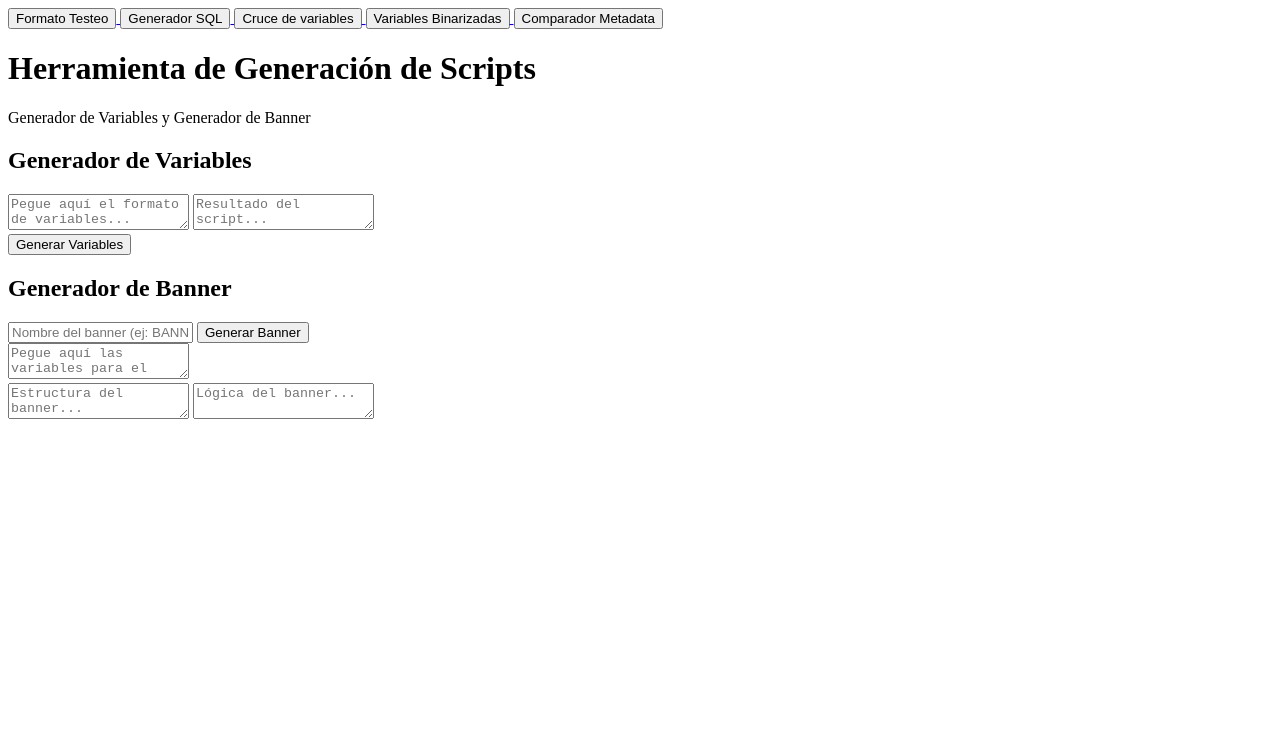
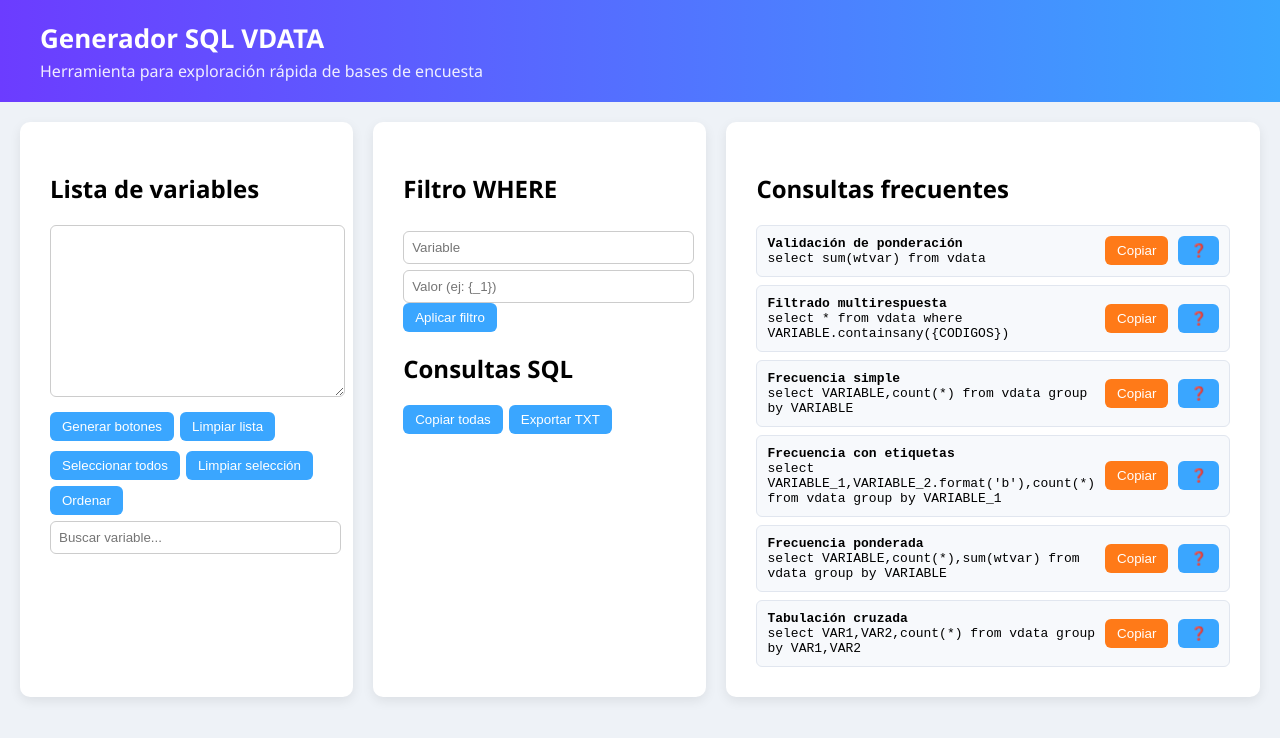
Before and after one commit to jphm22/Herramienta-para-consultas-SQL, a plain HTML site: page index.html in a window 1280 px wide. Drawn offline with Linux system fonts and the light colour scheme.

Commit message:
El index anterior es de otra pagina

```diff
--- a/index.html
+++ b/index.html
@@ -1,11 +1,12 @@
 <!DOCTYPE html>
 <html lang="es">
+
 <head>
 
 <meta charset="UTF-8">
-<title>Herramienta de Generación de Scripts</title>
+<title>Generador SQL VDATA</title>
 
-<link rel="stylesheet" href="style.css">
+<link rel="stylesheet" href="styles.css">
 
 </head>
 
@@ -13,91 +14,83 @@
 
 <header>
 
-<div class="nav-buttons">
+<h1>Generador SQL VDATA</h1>
+<p>Herramienta para exploración rápida de bases de encuesta</p>
 
-<a href="https://jphm22.github.io/FORMATO-TESTEO/" target="_blank">
-<button class="nav-btn">Formato Testeo</button>
-</a>
+</header>
 
-<a href="https://jphm22.github.io/Herramienta-para-consultas-SQL/" target="_blank">
-<button class="nav-btn">Generador SQL</button>
-</a>
+<div class="layout">
 
-<a href="https://jphm22.github.io/Cruce-de-variabales/" target="_blank">
-<button class="nav-btn">Cruce de variables</button>
-</a>
+<!-- PANEL IZQUIERDO -->
 
-<a href="https://jphm22.github.io/VariablesBinarizada/" target="_blank">
-<button class="nav-btn">Variables Binarizadas</button>
-</a>
+<div class="panel">
 
-<a href="https://jphm22.github.io/Comparador_de_METADATA_pruebas/" target="_blank">
-<button class="nav-btn">Comparador Metadata</button>
-</a>
+<h2>Lista de variables</h2>
 
+<textarea id="listaVariables"></textarea>
+
+<div class="grupoBotones">
+
+<button onclick="generarBotones()">Generar botones</button>
+<button onclick="limpiarLista()">Limpiar lista</button>
 
 </div>
 
-<div class="title">
+<div class="grupoBotones">
 
-<h1>Herramienta de Generación de Scripts</h1>
-<p>Generador de Variables y Generador de Banner</p>
+<button onclick="seleccionarTodos()">Seleccionar todos</button>
+<button onclick="limpiarSeleccion()">Limpiar selección</button>
+<button onclick="ordenarVariables()">Ordenar</button>
 
 </div>
 
-</header>
+<input type="text" id="buscador" placeholder="Buscar variable..." onkeyup="filtrar()">
 
+<div id="contador"></div>
 
-<div class="container">
-
-<!-- GENERADOR VARIABLES -->
-
-<div class="section">
-
-<h2>Generador de Variables</h2>
-
-<div class="area">
-
-<textarea id="variablesEntrada" placeholder="Pegue aquí el formato de variables..."></textarea>
-
-<textarea id="variablesSalida" placeholder="Resultado del script..." readonly></textarea>
-
-</div>
-
-<button onclick="generarVariables()">Generar Variables</button>
+<div id="variables"></div>
 
 </div>
 
 
-<!-- GENERADOR BANNER -->
+<!-- PANEL CENTRAL -->
 
-<div class="section">
+<div class="panel">
 
-<h2>Generador de Banner</h2>
+<h2>Filtro WHERE</h2>
 
-<div class="controls">
+<input id="varFiltro" placeholder="Variable">
+<input id="valorFiltro" placeholder="Valor (ej: {_1})">
 
-<input id="bannerName" placeholder="Nombre del banner (ej: BANNER1)">
+<button onclick="generarFiltro()">Aplicar filtro</button>
 
-<button onclick="generarBanner()">Generar Banner</button>
+<h2>Consultas SQL</h2>
+
+<div class="grupoBotones">
+
+<button onclick="copiarTodas()">Copiar todas</button>
+<button onclick="exportarTXT()">Exportar TXT</button>
 
 </div>
 
-<textarea id="bannerEntrada" placeholder="Pegue aquí las variables para el banner..."></textarea>
+<div id="consultas"></div>
 
-<div class="area">
+</div>
 
-<textarea id="bannerEstructura" placeholder="Estructura del banner..." readonly></textarea>
 
-<textarea id="bannerLogica" placeholder="Lógica del banner..." readonly></textarea>
+<!-- PANEL DERECHO -->
+
+<div class="panel">
+
+<h2>Consultas frecuentes</h2>
+
+<div id="consultasFrecuentes"></div>
 
 </div>
 
 </div>
 
-</div>
-
-<script src="script.js"></script>
+<script src="app.js"></script>
 
 </body>
 </html>
```
